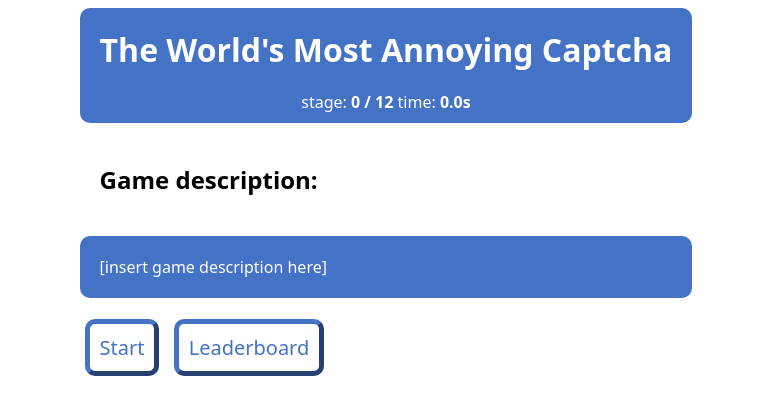
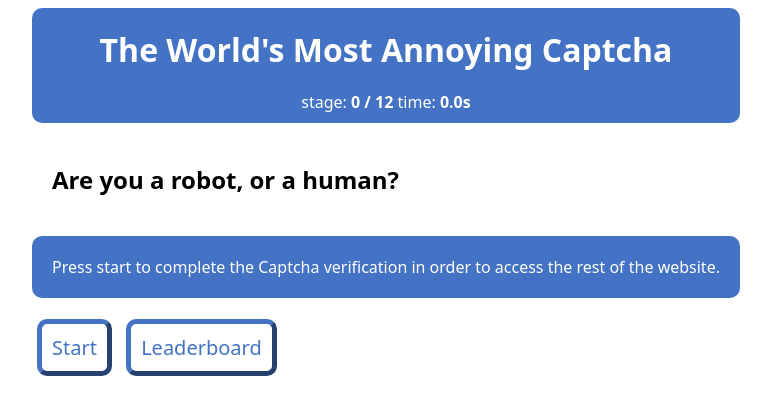
Before and after one commit to cadenceplays/ESAP-final-project, a Flask app: page / in a window 1280 px wide. Shown: the top 415 px of the page, without its empty margins (254-1025 px from the left). Run offline with Flask 3, Linux system fonts and the light colour scheme.

Commit message:
more documentation for project reqs

```diff
--- a/final_project/templates/home.html
+++ b/final_project/templates/home.html
@@ -15,8 +15,8 @@
                     <span>time: <strong id="timer-display">0.0s</strong></span>
                 </div>
 
-                <h2 class = "stage-header">Game description:</h2>
-                <p class = "stage-text">[insert game description here]</p>
+                <h2 class = "stage-header">Are you a robot, or a human?</h2>
+                <p class = "stage-text">Press start to complete the Captcha verification in order to access the rest of the website.</p>
 
                 <a href="/game" class="button-link"><button type="button">Start</button></a>
                 <a href="/leaderboard" class="button-link"><button type="button">Leaderboard</button></a>
--- a/final_project/templates/start.html
+++ b/final_project/templates/start.html
@@ -9,7 +9,7 @@
     <body>
         <div class = "game-container">
             <header>
-                <h1 class = "game-title">The World's Most Annoying Catcpha</h1>
+                <h1 class = "game-title">The World's Most Annoying Captcha</h1>
 
                 <div class = "status-bar">
                     <span>stage: <strong id="stage-count">1 / 10</strong></span>
```
Also changed, not shown: README.md.
